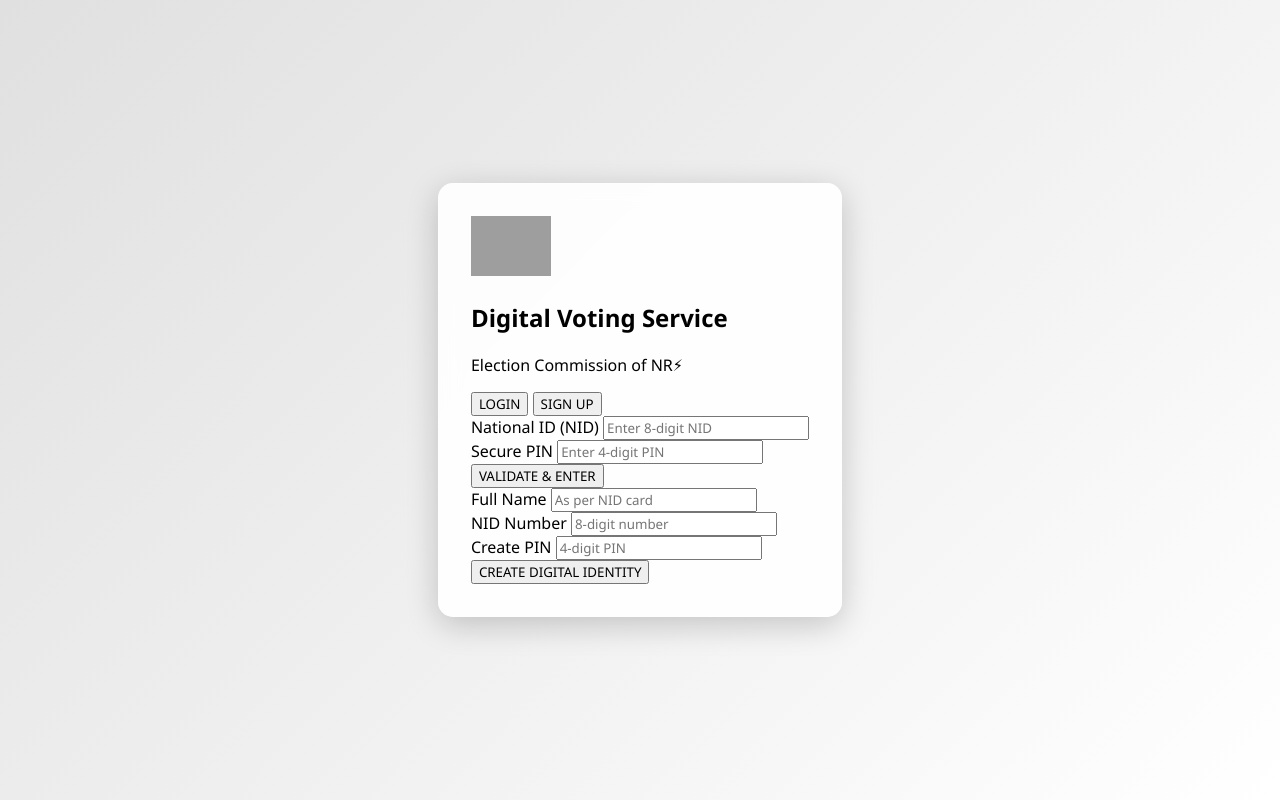
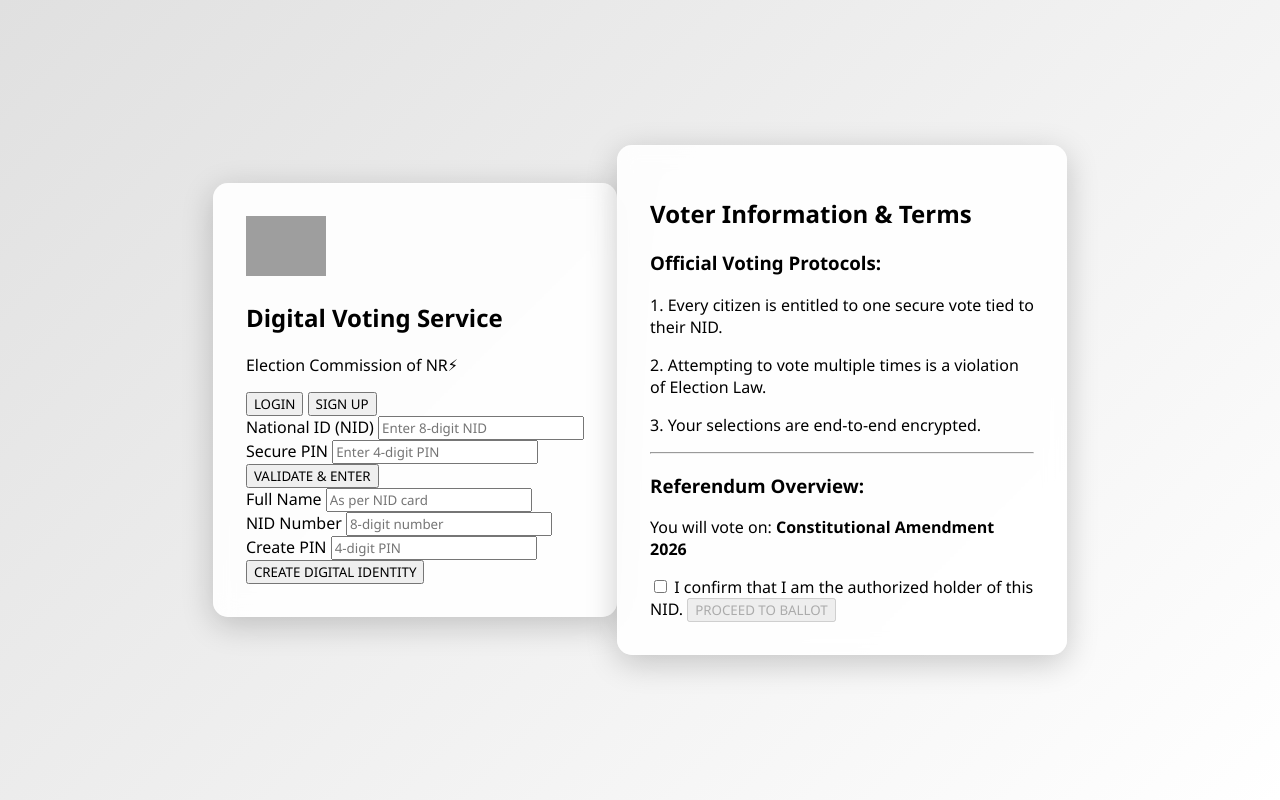
Before and after one commit to nahin9611/BD-Election-Portal-Amar-Vote-week1., a plain HTML site: page election/index.html in a window 1280 px wide. Drawn offline with Linux system fonts and the light colour scheme; grey boxes are pictures that could not be loaded.

Commit message:
Update index.html

```diff
--- a/election/index.html
+++ b/election/index.html
@@ -55,5 +55,30 @@
         </section>
     </main>
     <script src="script.js"></script>
+
+<!-- Add the mandatory "Voter Agreement" screen that appears after login. -->
+    <section id="page-welcome" class="hidden">
+    <div class="glass-card wide">
+        <h2>Voter Information & Terms</h2>
+        <div class="terms-scroll">
+            <h3>Official Voting Protocols:</h3>
+            <p>1. Every citizen is entitled to one secure vote tied to their NID.</p>
+            <p>2. Attempting to vote multiple times is a violation of Election Law.</p>
+            <p>3. Your selections are end-to-end encrypted.</p>
+            <hr>
+            <h3>Referendum Overview:</h3>
+            <p>You will vote on: <strong>Constitutional Amendment 2026</strong></p>
+        </div>
+
+        <div class="agreement-box">
+            <label class="custom-checkbox">
+                <input type="checkbox" id="agreeCheck" onchange="toggleStartButton()">
+                <span class="box"></span>
+                I confirm that I am the authorized holder of this NID.
+            </label>
+            <button id="startVoteBtn" class="btn-action" disabled onclick="startVoting()">PROCEED TO BALLOT</button>
+        </div>
+    </div>
+</section>
 </body>
 </html>
```
